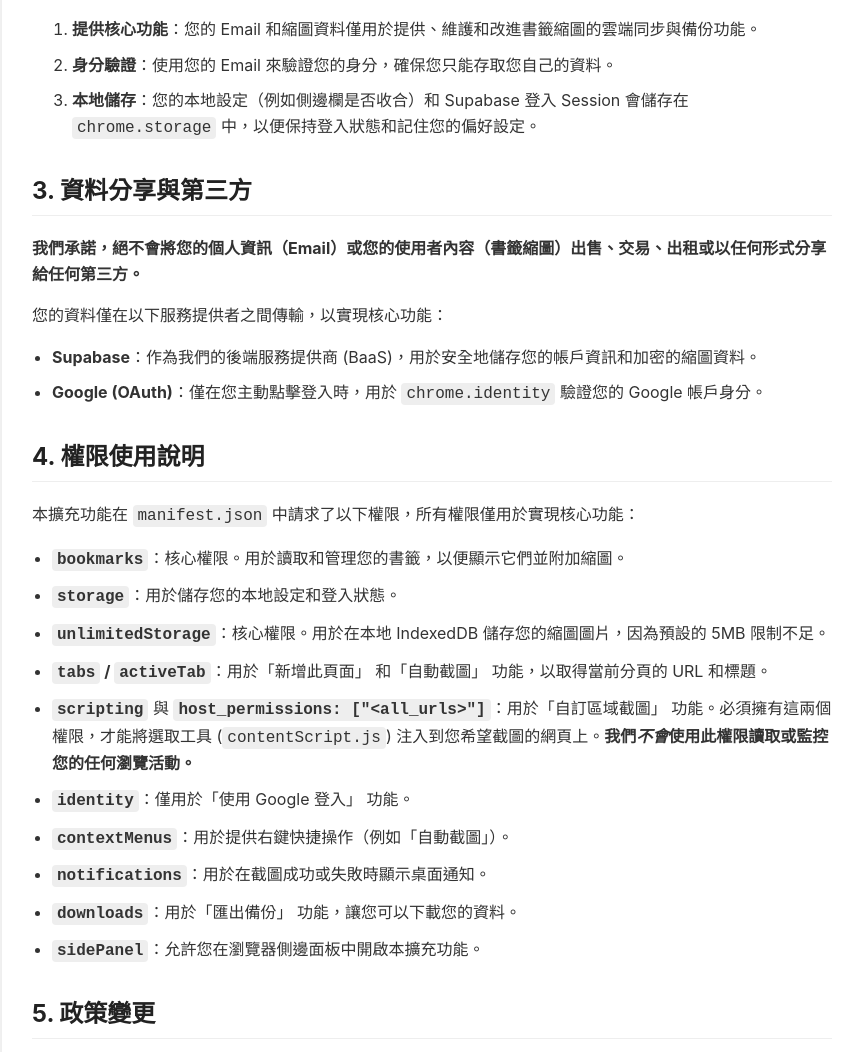
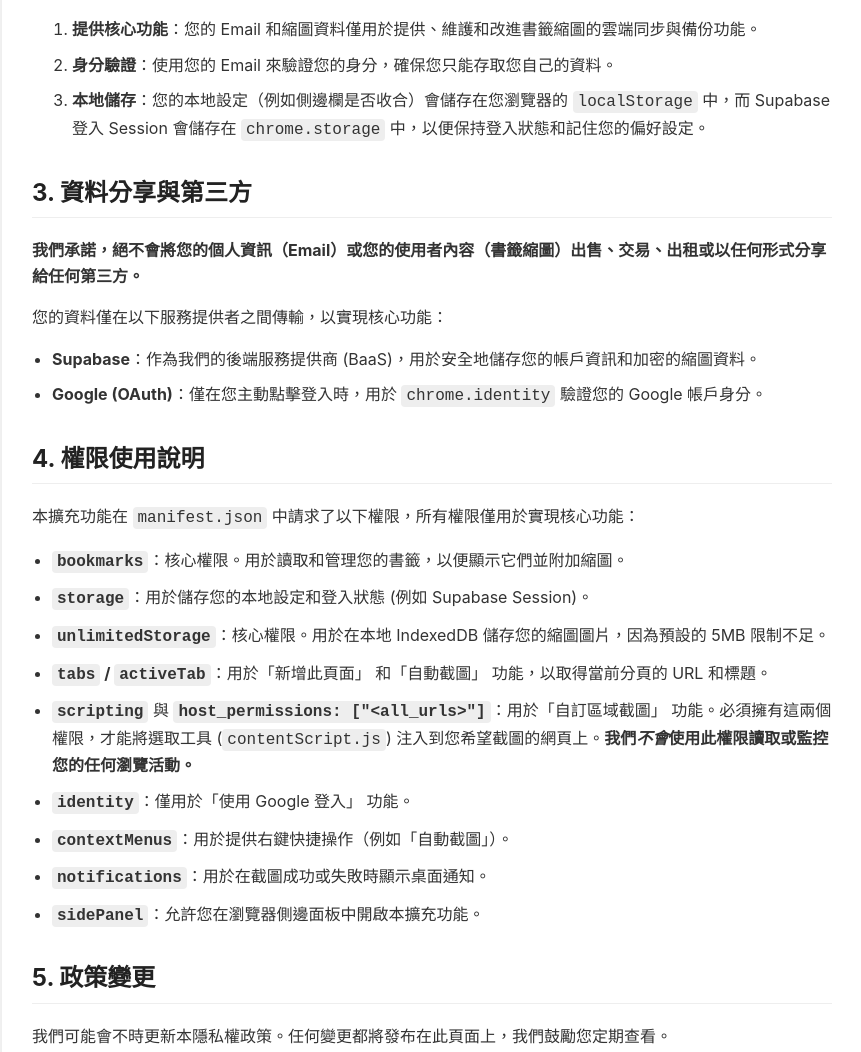
Before and after one commit to kentkent34-pixel/Visual-Bookmarks, a plain HTML site: page privacy-policy.html in a window 1280 px wide. Shown: the part 889-1941 px from the top of the page, without its empty margins (208-1069 px from the left). Drawn offline with Linux system fonts and the light colour scheme.

Commit message:
Update privacy-policy.html

```diff
--- a/privacy-policy.html
+++ b/privacy-policy.html
@@ -59,7 +59,7 @@
 <body>
     <div class="container">
         <h1>視覺書籤 隱私權政策</h1>
-        <p><strong>最後更新日期：</strong> 2025 年 11 月 4 日</p>
+        <p><strong>最後更新日期：</strong> 2025 年 11 月 9 日</p>
 
         <p>感謝您使用「視覺書籤」（以下簡稱「本擴充功能」）。我們非常重視您的隱私權。本政策旨在說明我們如何收集、使用和保護您的資訊。</p>
 
@@ -92,7 +92,7 @@
         <ol>
             <li><strong>提供核心功能</strong>：您的 Email 和縮圖資料僅用於提供、維護和改進書籤縮圖的雲端同步與備份功能。</li>
             <li><strong>身分驗證</strong>：使用您的 Email 來驗證您的身分，確保您只能存取您自己的資料。</li>
-            <li><strong>本地儲存</strong>：您的本地設定（例如側邊欄是否收合）和 Supabase 登入 Session 會儲存在 <code>chrome.storage</code> 中，以便保持登入狀態和記住您的偏好設定。</li>
+            <li><strong>本地儲存</strong>：您的本地設定（例如側邊欄是否收合）會儲存在您瀏覽器的 <code>localStorage</code> 中，而 Supabase 登入 Session 會儲存在 <code>chrome.storage</code> 中，以便保持登入狀態和記住您的偏好設定。</li>
         </ol>
 
         <h2>3. 資料分享與第三方</h2>
@@ -107,14 +107,13 @@
         <p>本擴充功能在 <code>manifest.json</code> 中請求了以下權限，所有權限僅用於實現核心功能：</p>
         <ul>
             <li><strong><code>bookmarks</code></strong>：核心權限。用於讀取和管理您的書籤，以便顯示它們並附加縮圖。</li>
-            <li><strong><code>storage</code></strong>：用於儲存您的本地設定和登入狀態。</li>
+            <li><strong><code>storage</code></strong>：用於儲存您的本地設定和登入狀態 (例如 Supabase Session)。</li>
             <li><strong><code>unlimitedStorage</code></strong>：核心權限。用於在本地 IndexedDB 儲存您的縮圖圖片，因為預設的 5MB 限制不足。</li>
             <li><strong><code>tabs</code> / <code>activeTab</code></strong>：用於「新增此頁面」 和「自動截圖」 功能，以取得當前分頁的 URL 和標題。</li>
             <li><strong><code>scripting</code></strong> 與 <strong><code>host_permissions: ["&lt;all_urls&gt;"]</code></strong>：用於「自訂區域截圖」 功能。必須擁有這兩個權限，才能將選取工具 (<code>contentScript.js</code>) 注入到您希望截圖的網頁上。<strong>我們<em>不會</em>使用此權限讀取或監控您的任何瀏覽活動。</strong></li>
             <li><strong><code>identity</code></strong>：僅用於「使用 Google 登入」 功能。</li>
             <li><strong><code>contextMenus</code></strong>：用於提供右鍵快捷操作（例如「自動截圖」）。</li>
             <li><strong><code>notifications</code></strong>：用於在截圖成功或失敗時顯示桌面通知。</li>
-            <li><strong><code>downloads</code></strong>：用於「匯出備份」 功能，讓您可以下載您的資料。</li>
             <li><strong><code>sidePanel</code></strong>：允許您在瀏覽器側邊面板中開啟本擴充功能。</li>
         </ul>
 
```
